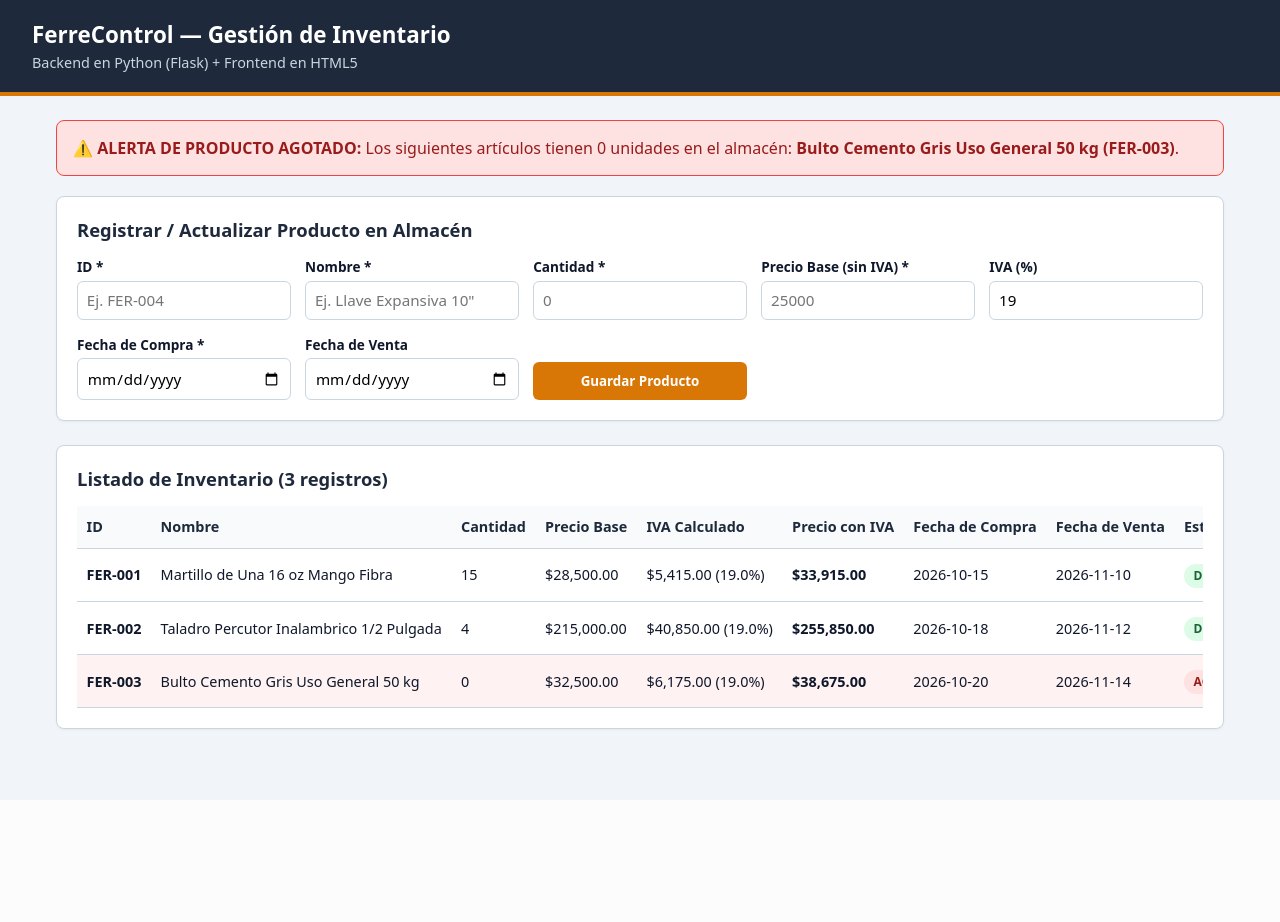
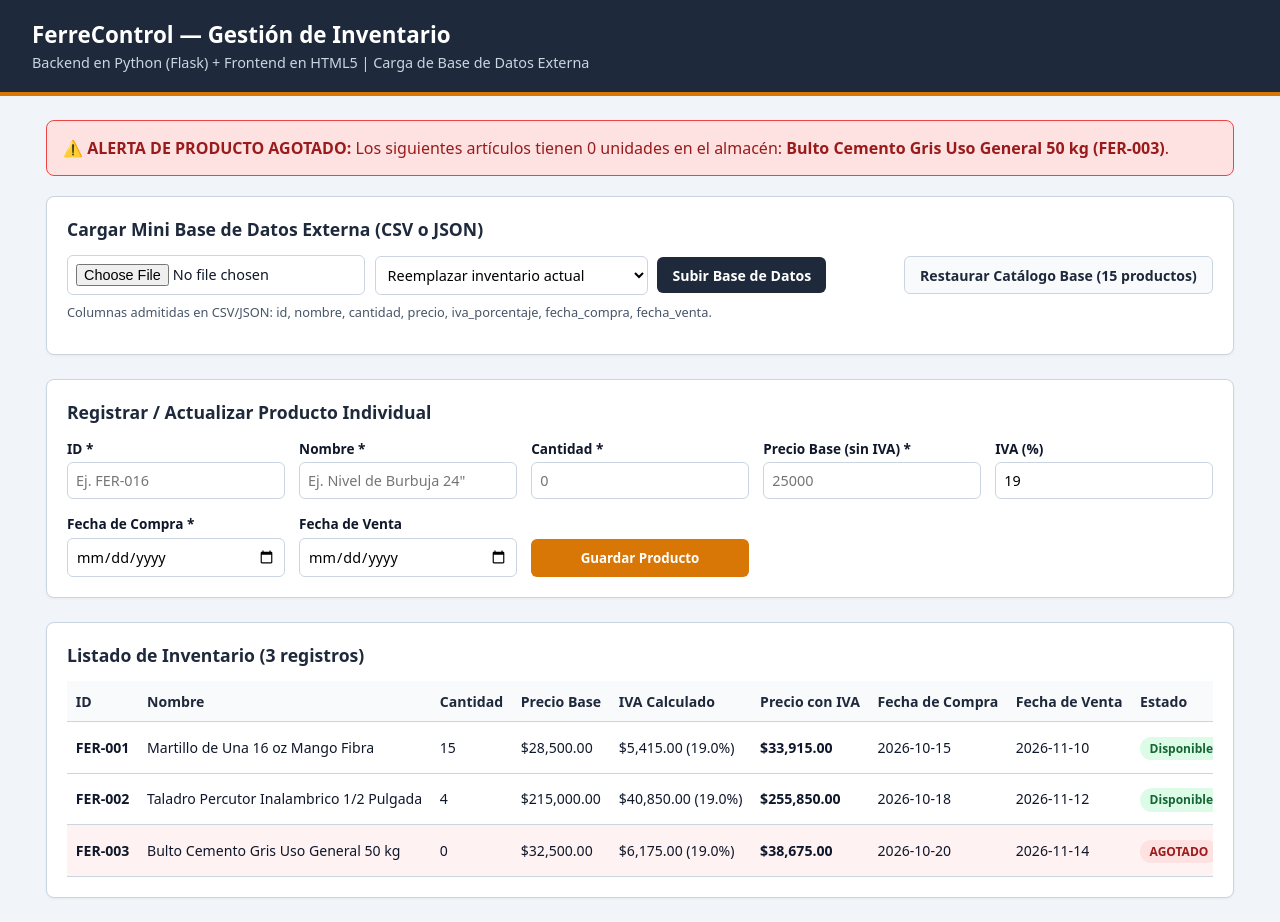
Before and after one commit to jcbetancurm/fundamentos-programacion-2026, a Flask app: page / in a window 1280 px wide. Before the commit the page ends 731 px from the top, so only its background shows below. Run offline with Flask 3, Linux system fonts and the light colour scheme.

Commit message:
Update index.html

```diff
--- a/templates/index.html
+++ b/templates/index.html
@@ -10,7 +10,7 @@
     header { background: #1e293b; color: #ffffff; padding: 1.2rem 2rem; border-bottom: 4px solid #d97706; }
     header h1 { margin: 0; font-size: 1.4rem; }
     header p { margin: 0.2rem 0 0; color: #cbd5e1; font-size: 0.9rem; }
-    .container { max-width: 1200px; margin: 1.5rem auto; padding: 0 1rem; }
+    .container { max-width: 1220px; margin: 1.5rem auto; padding: 0 1rem; }
     .alerta-agotado {
       background: #fee2e2; border: 1px solid #ef4444; color: #991b1b;
       padding: 1rem; border-radius: 8px; margin-bottom: 1.25rem; font-weight: 500;
@@ -19,22 +19,40 @@
       background: #ffffff; border: 1px solid #cbd5e1; border-radius: 8px;
       padding: 1.25rem; margin-bottom: 1.5rem; box-shadow: 0 1px 3px rgba(0,0,0,0.05);
     }
-    .card h2 { margin-top: 0; font-size: 1.15rem; color: #1e293b; }
+    .card h2 { margin-top: 0; font-size: 1.1rem; color: #1e293b; }
     .form-grid {
-      display: grid; grid-template-columns: repeat(auto-fit, minmax(200px, 1fr));
+      display: grid; grid-template-columns: repeat(auto-fit, minmax(195px, 1fr));
       gap: 0.9rem; align-items: end;
+    }
+    .import-bar {
+      display: flex; flex-wrap: wrap; gap: 0.8rem; align-items: center; justify-content: space-between;
+    }
+    .import-form {
+      display: flex; flex-wrap: wrap; gap: 0.6rem; align-items: center;
     }
     .campo { display: flex; flex-direction: column; gap: 0.3rem; }
     label { font-size: 0.85rem; font-weight: 600; }
-    input { padding: 0.55rem; border: 1px solid #cbd5e1; border-radius: 6px; font-size: 0.95rem; }
+    input, select {
+      padding: 0.5rem; border: 1px solid #cbd5e1; border-radius: 6px; font-size: 0.9rem; background: #fff;
+    }
     .btn-guardar {
-      background: #d97706; color: #ffffff; border: none; padding: 0.62rem;
+      background: #d97706; color: #ffffff; border: none; padding: 0.6rem 1rem;
       border-radius: 6px; font-weight: 700; cursor: pointer;
     }
     .btn-guardar:hover { background: #b45309; }
+    .btn-secundario {
+      background: #1e293b; color: #ffffff; border: none; padding: 0.55rem 0.95rem;
+      border-radius: 6px; font-weight: 600; cursor: pointer; font-size: 0.88rem;
+    }
+    .btn-secundario:hover { background: #334155; }
+    .btn-outline {
+      background: #f8fafc; color: #1e293b; border: 1px solid #cbd5e1; padding: 0.55rem 0.95rem;
+      border-radius: 6px; font-weight: 600; cursor: pointer; font-size: 0.88rem;
+    }
+    .nota-formato { font-size: 0.8rem; color: #475569; margin-top: 0.5rem; }
     .tabla-scroll { overflow-x: auto; }
-    table { width: 100%; border-collapse: collapse; font-size: 0.9rem; }
-    th, td { padding: 0.7rem 0.6rem; border-bottom: 1px solid #cbd5e1; text-align: left; white-space: nowrap; }
+    table { width: 100%; border-collapse: collapse; font-size: 0.88rem; }
+    th, td { padding: 0.65rem 0.55rem; border-bottom: 1px solid #cbd5e1; text-align: left; white-space: nowrap; }
     th { background: #f8fafc; color: #1e293b; }
     tr.fila-agotada { background: #fef2f2; }
     .badge { padding: 0.2rem 0.6rem; border-radius: 999px; font-size: 0.75rem; font-weight: 700; }
@@ -52,11 +70,10 @@
 <body>
   <header>
     <h1>FerreControl — Gestión de Inventario</h1>
-    <p>Backend en Python (Flask) + Frontend en HTML5</p>
+    <p>Backend en Python (Flask) + Frontend en HTML5 | Carga de Base de Datos Externa</p>
   </header>
 
   <main class="container">
-    <!-- Notificación automática cuando existen productos con cantidad = 0 -->
     {% if productos_agotados %}
     <div class="alerta-agotado" role="alert">
       <strong>⚠️ ALERTA DE PRODUCTO AGOTADO:</strong>
@@ -65,17 +82,39 @@
     </div>
     {% endif %}
 
-    <!-- Formulario web para ingresar datos del almacén -->
+    <!-- Panel de carga masiva de mini base de datos (CSV / JSON) -->
     <section class="card">
-      <h2>Registrar / Actualizar Producto en Almacén</h2>
+      <h2>Cargar Mini Base de Datos Externa (CSV o JSON)</h2>
+      <div class="import-bar">
+        <form method="POST" action="/importar" enctype="multipart/form-data" class="import-form">
+          <input type="file" name="archivo_bd" accept=".csv,.json" required />
+          <select name="modo_carga">
+            <option value="reemplazar">Reemplazar inventario actual</option>
+            <option value="combinar">Agregar / actualizar sobre el actual</option>
+          </select>
+          <button type="submit" class="btn-secundario">Subir Base de Datos</button>
+        </form>
+
+        <form method="POST" action="/restaurar">
+          <button type="submit" class="btn-outline">Restaurar Catálogo Base (15 productos)</button>
+        </form>
+      </div>
+      <p class="nota-formato">
+        Columnas admitidas en CSV/JSON: <code>id, nombre, cantidad, precio, iva_porcentaje, fecha_compra, fecha_venta</code>.
+      </p>
+    </section>
+
+    <!-- Formulario web individual -->
+    <section class="card">
+      <h2>Registrar / Actualizar Producto Individual</h2>
       <form method="POST" action="/" class="form-grid">
         <div class="campo">
           <label for="id">ID *</label>
-          <input type="text" id="id" name="id" placeholder="Ej. FER-004" required />
+          <input type="text" id="id" name="id" placeholder="Ej. FER-016" required />
         </div>
         <div class="campo">
           <label for="nombre">Nombre *</label>
-          <input type="text" id="nombre" name="nombre" placeholder="Ej. Llave Expansiva 10&quot;" required />
+          <input type="text" id="nombre" name="nombre" placeholder="Ej. Nivel de Burbuja 24&quot;" required />
         </div>
         <div class="campo">
           <label for="cantidad">Cantidad *</label>
@@ -103,7 +142,7 @@
       </form>
     </section>
 
-    <!-- Visualización de datos en filas -->
+    <!-- Tabla en filas -->
     <section class="card">
       <h2>Listado de Inventario ({{ inventario | length }} registros)</h2>
       <div class="tabla-scroll">
```
